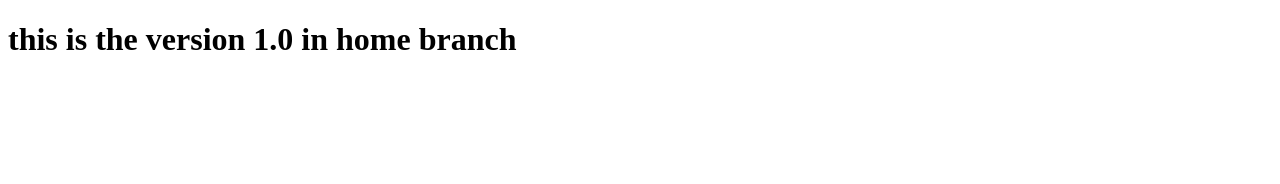
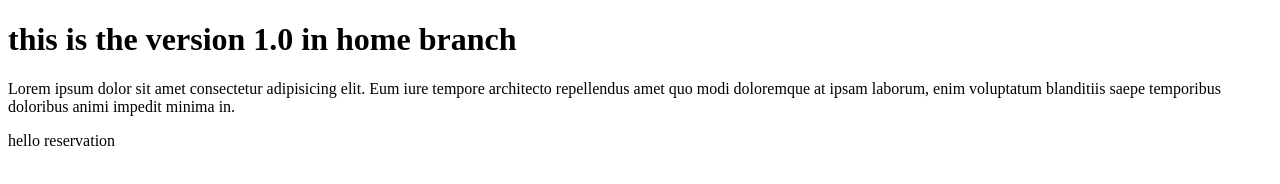
Before and after one commit to JenniferTantely/test_git, a plain HTML site: page index.html in a window 1280 px wide. Drawn offline with Linux system fonts and the light colour scheme.

Commit message:
feat: ajout de texte dans index.html

```diff
--- a/index.html
+++ b/index.html
@@ -9,5 +9,8 @@
 </head>
 <body>
     <h1>this is the version 1.0 in home branch</h1>
+    <p>Lorem ipsum dolor sit amet consectetur adipisicing elit. Eum iure tempore architecto repellendus amet quo modi doloremque at ipsam laborum, enim voluptatum blanditiis saepe temporibus doloribus animi impedit minima in.
+    </p>
+    <p>hello reservation</p>
 </body>
 </html>
```
